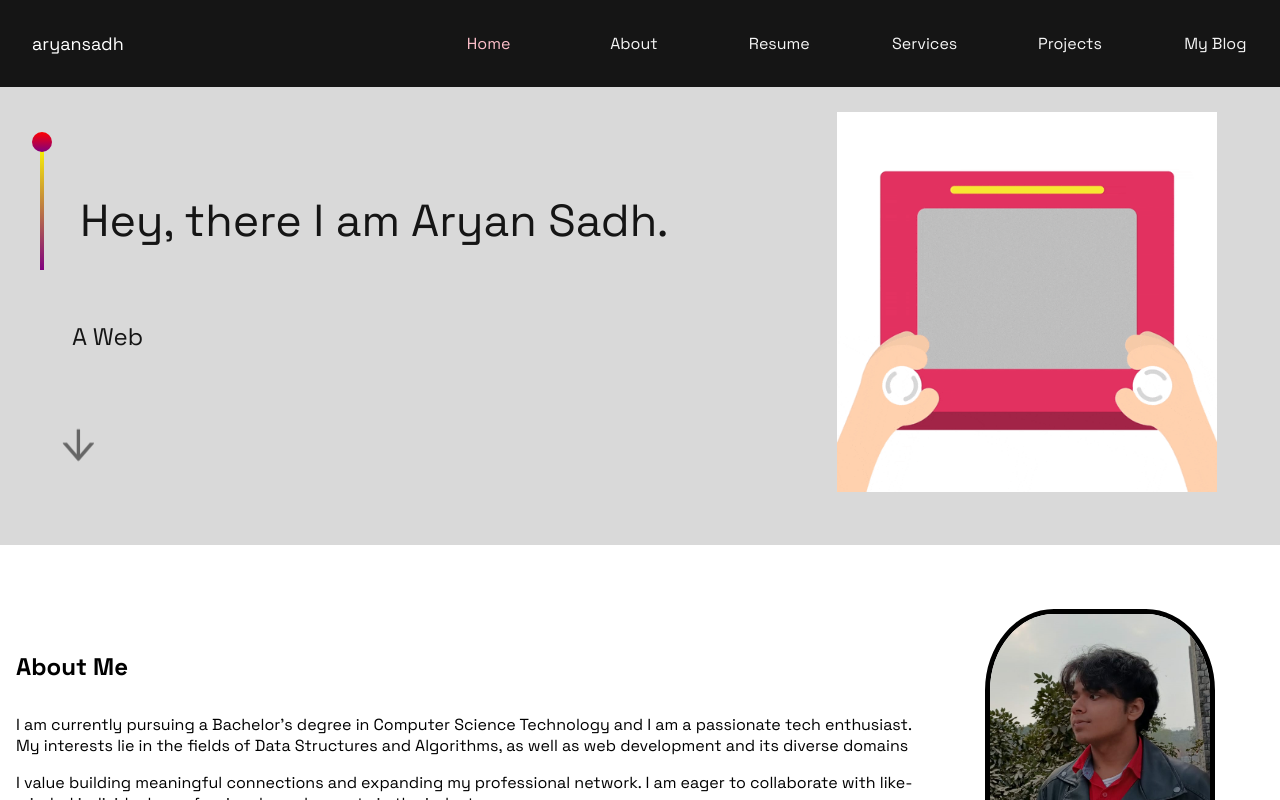
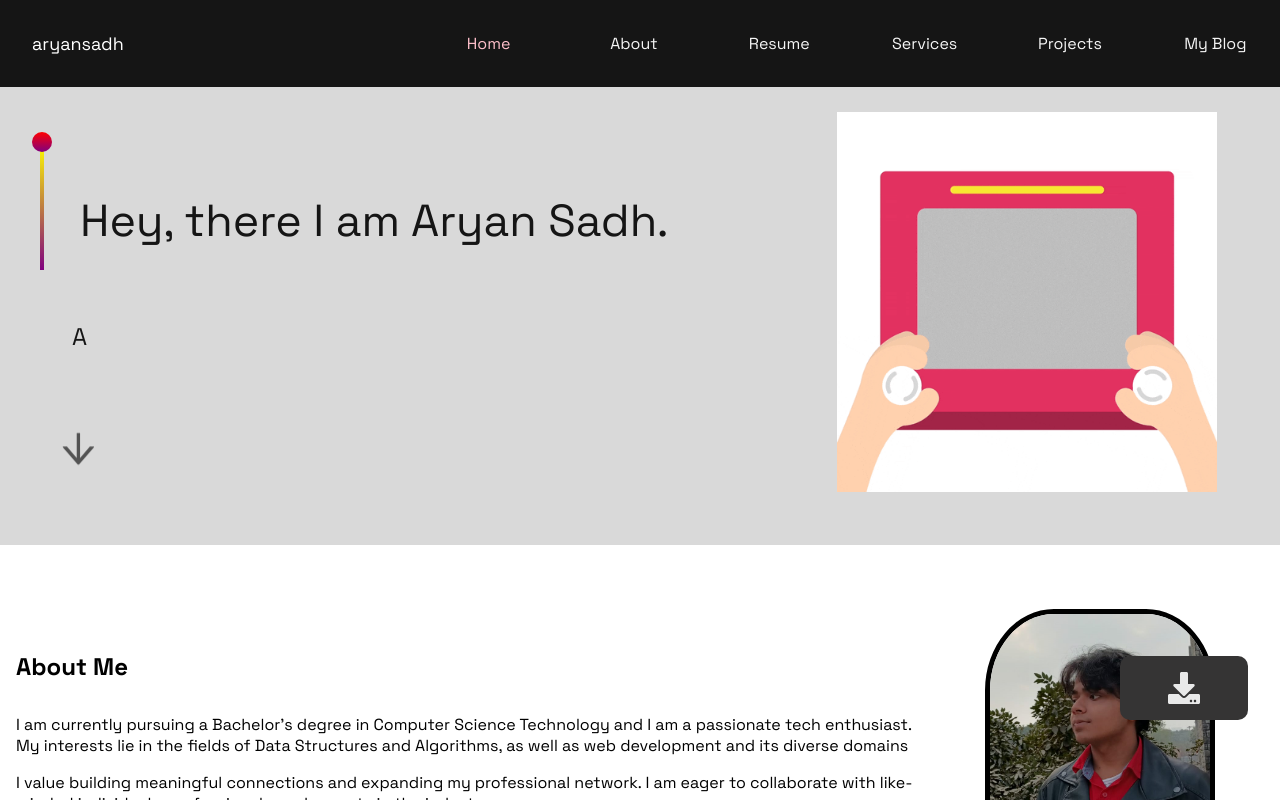
Before and after one commit to Aqua-beast/portfolio, a React (Create React App) app: page / in a window 1280 px wide. Shown: the top 800 px of the page. Built offline with nearby package versions, Linux system fonts and the light colour scheme.

Commit message:
new changes maded

```diff
--- a/src/Pages/Home.jsx
+++ b/src/Pages/Home.jsx
@@ -8,10 +8,12 @@ import Projects from '../components/Projects/Projects'
 import ContactMe from '../components/ContactMe/ContactMe'
 import Footer from '../components/Footer/Footer'
 import Blogs from '../components/Blogs/Blogs'
+import ResumeDownload from '../components/ResumeDownload/ResumeDownload'
 
 function Home() {
   return (
     <div>
+      <ResumeDownload />
       <Navbar />
       <Image />
       <About />
--- a/src/components/ContactMe/ContactMe.css
+++ b/src/components/ContactMe/ContactMe.css
@@ -1,11 +1,16 @@
 .contact-me-box {
-    background: var(--green);
+    background: url('https://files.123freevectors.com/wp-content/original/142195-blue-and-white-simple-background.jpg');
+    background-repeat: no-repeat;
+    background-attachment: fixed;
+    background-size: cover;
+    background-position: center;
     padding: 4rem 3rem;
 }
 
 .contact-me-box-div {
-    display: grid;
-    grid-template-columns: 1fr 1fr;
+    display: flex;
+    justify-content: space-around;
+    align-items: center;
 }
 
 .contact-me-head {
@@ -42,16 +47,14 @@
 }
 
 .contact-me-card {
-    display: flex;
-    flex-direction: column;
-    justify-content: center;
-    background: var(--dark-gray);
-    color: white;
+    height: 30rem;
+    width: auto;
 }
 
-.contact-me-card span {
-    padding: 2rem;
-    font-size: var(--h2-font-size);
+.contact-me-card img{
+    height: 80%;
+    width: auto;
+    border-radius: 5px;
 }
 
 .contact-me-card:hover {
@@ -78,19 +81,23 @@
     .contact-me-card span{
         padding: 1rem;
     }
-}
-
-@media screen and (max-width: 770px) {
     .contact-me-box-div {
         display: flex;
         justify-content: center;
+        flex-direction: column;
+        align-items: center;
     }
+}
 
-    .contact-me-card {
-        display: none;
+/* @media screen and (min-width: 770px) {
+    .contact-me-box-div {
+        display: flex;
+        justify-content: center;
+        flex-direction: column;
+        align-items: center;
     }
 
     .contact-me-form{
         padding: 1rem;
     }
-}
+} */
--- a/src/components/ContactMe/ContactMe.jsx
+++ b/src/components/ContactMe/ContactMe.jsx
@@ -1,6 +1,5 @@
 import React, { useState } from 'react';
 import './ContactMe.css'
-import { details } from '../../data'
 
 const ContactMe = () => {
   const [formData, setFormData] = useState({
@@ -79,14 +78,8 @@ const ContactMe = () => {
             <button type="submit">Submit</button>
           </div>
         </form>
-        <div className='contact-me-card-container'>
-          {details.map((detail, index) => (
-            <div key={index} className='contact-me-card'>
-              <span>Email: {detail.email}</span>
-              <span>Phone No.: {detail.phone}</span>
-              <span>Address: {detail.address}</span>
-            </div>
-          ))}
+        <div className='contact-me-card'>
+          <img src="https://assets-v2.lottiefiles.com/a/bb5d604e-1182-11ee-8df9-6f8439a0ba51/Sb5ssYXU8M.gif" alt="astronaut" />
         </div>
       </div>
     </div>
--- /dev/null
+++ b/src/components/ResumeDownload/ResumeDownload.css
@@ -0,0 +1,21 @@
+.resume-download {
+    height: 30px;
+    width: auto;
+    position: fixed;
+    bottom: 5rem;
+    right: 2rem;
+    color: rgb(233, 233, 233);
+    z-index: 2;
+    background-color: rgb(53, 52, 52);
+    padding: 2rem 3rem;
+    border-radius: 10px;
+    display: flex;
+    justify-content: center;
+    align-items: center;
+    font-size: 2rem;
+}
+
+.resume-download:hover {
+    color: rgb(53, 52, 52);
+    background-color: rgb(233, 233, 233);
+}
--- /dev/null
+++ b/src/components/ResumeDownload/ResumeDownload.jsx
@@ -0,0 +1,14 @@
+import React from 'react'
+import './ResumeDownload.css';
+import { FaDownload } from "react-icons/fa";
+
+const ResumeDownload = () => {
+
+  return (
+    <a className='resume-download' download href='./resume.pdf'>
+      <FaDownload />
+    </a>
+  )
+}
+
+export default ResumeDownload
--- a/src/data.js
+++ b/src/data.js
@@ -117,7 +117,7 @@ export const skill = [
       id: 1,
     },
     {
-      url: 'https://aqua-beast.github.io/mindspace-react/',
+      url: 'https://mindspace-react.vercel.app/',
       desc: 'Mindspace is a cutting-edge mental health app designed to help individuals improve their overall well-being and cope with the challenges of everyday life. With the rise of stress, anxiety, and other mental health issues, it is here to provide users with accessible and effective tools to manage their emotions, thoughts, and behaviors. ',
       img: './logos/proj-1.png',
       title: 'MindSpace',
@@ -152,5 +152,13 @@ export const skill = [
       photo: 'https://miro.medium.com/v2/resize:fit:1100/format:webp/1*2cVjG6_ay2O5xHJVgWpAmQ.png',
       alt: 'web scraping technique',
       id: 2,
+    },
+    {
+      topic: '',
+      description: 'Aptitude Series: Part 2 - Allegations and Mixtures. Welcome back to our Aptitude Series, where we will test your brain using problem-solving and logical reasoning to discover your hidden IQ. ✨',
+      url: 'https://www.instagram.com/p/C4DwKWYS-uI/?img_index=1',
+      photo: './logos/mixture.png',
+      alt: '',
+      id: 3
     }
   ]
```
Also changed, not shown: public/logos/mixture.png (added), 1 other file (tests, documents, lock files or other folders).
